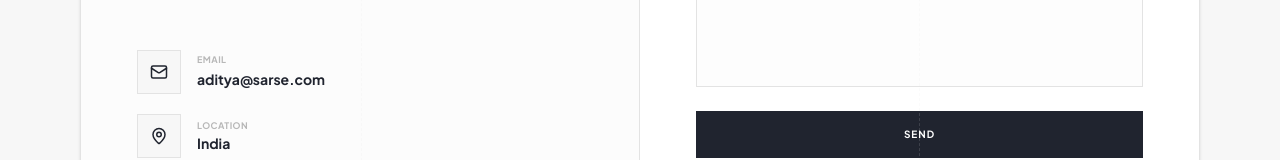
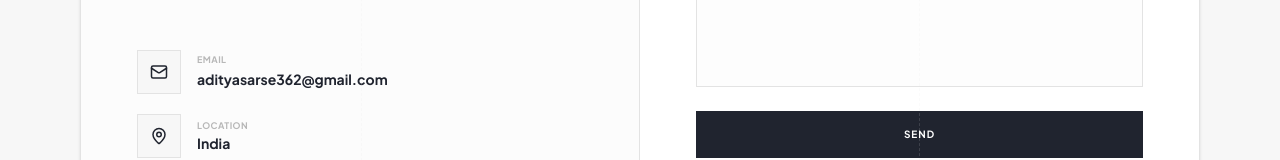
Before and after one commit to AdityaSarse/My_Portfolio, a React (Vite) app: page / in a window 1280 px wide. Shown: the part 7500-7660 px from the top of the page. Built offline with nearby package versions, Linux system fonts and the light colour scheme.

Commit message:
Add officel Email

```diff
--- a/src/components/Contact.jsx
+++ b/src/components/Contact.jsx
@@ -46,8 +46,8 @@ export default function Contact() {
               </div>
               <div>
                 <p className="text-[9px] uppercase font-bold text-text-main/50 tracking-wider">Email</p>
-                <a href="mailto:aditya@sarse.com" className="text-sm font-bold text-text-heading hover:text-text-main transition-colors">
-                  aditya@sarse.com
+                <a href="mailto:adityasarse362@gmail.com" className="text-sm font-bold text-text-heading hover:text-text-main transition-colors">
+                  adityasarse362@gmail.com
                 </a>
               </div>
             </div>
```
